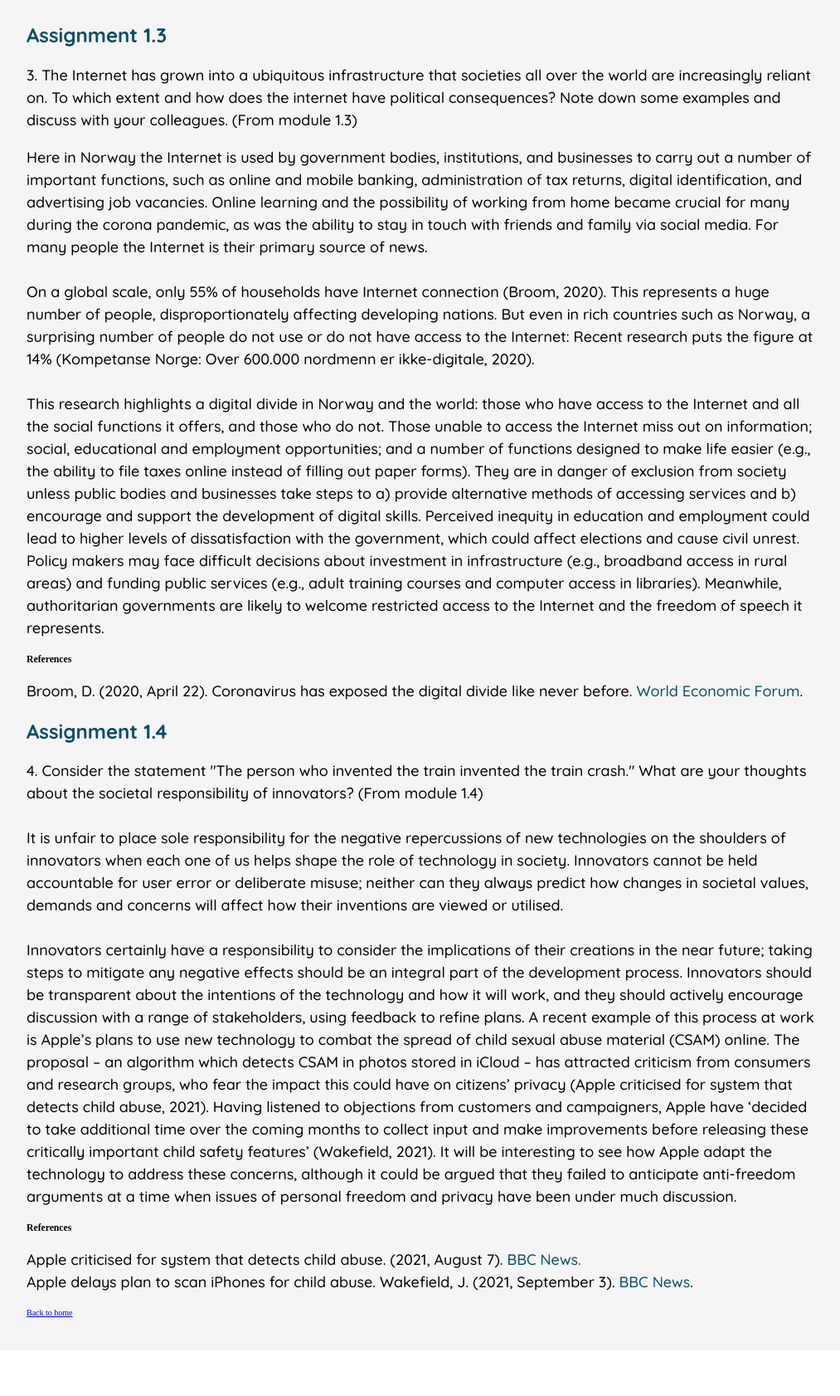
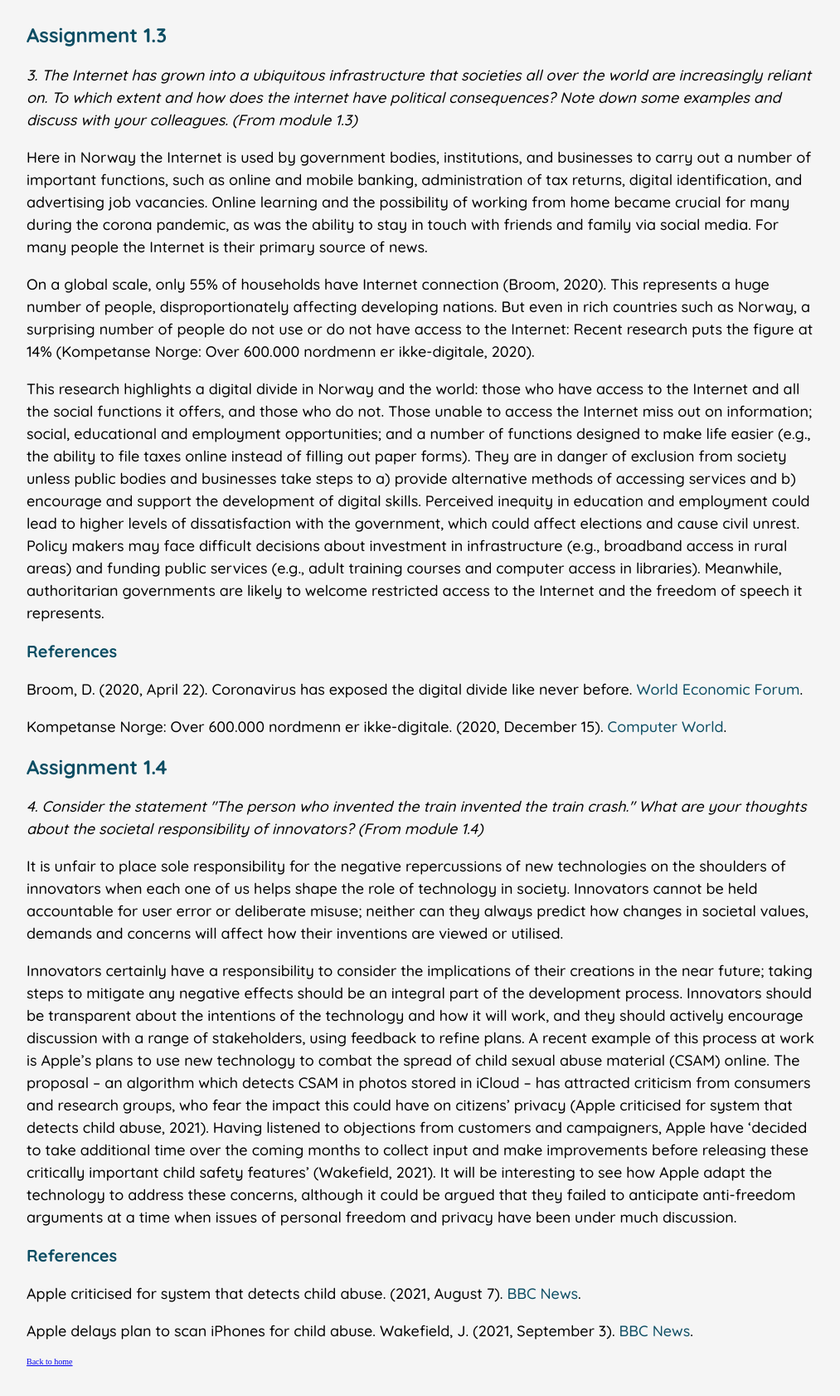
Before and after one commit to hakonem/DATA1200-Final-assignment, a plain HTML site: page pages/topical-information.html in a window 1280 px wide. Shown: the part 118-1800 px from the top of the page at 83% size, without its empty margins (128-1141 px from the left). Before the commit the page ends 1745 px from the top, so only its background shows below. Drawn offline with Linux system fonts and the light colour scheme.

Commit message:
fikset på topical-information.

```diff
--- a/pages/topical-information.html
+++ b/pages/topical-information.html
@@ -13,35 +13,25 @@
 <body>
 <section>
     <h1>Topical Information</h1>
-    <h2>Assignment 1.3</h2>
-    <p>
-        3. The Internet has grown into a ubiquitous infrastructure that societies all
-        over the world are increasingly reliant on. To which extent and how does the
-        internet have political consequences? Note down some examples and discuss with
-        your colleagues. (From module 1.3)
-    </p>
-    <p>
-        Here in Norway the Internet is used by government bodies, institutions, and businesses to carry out a number of important functions, such as online and mobile banking, administration of tax returns, digital identification, and advertising job vacancies. Online learning and the possibility of working from home became crucial for many during the corona pandemic, as was the ability to stay in touch with friends and family via social media. For many people the Internet is their primary source of news.<br><br>
-        On a global scale, only 55% of households have Internet connection (Broom, 2020). This represents a huge number of people, disproportionately affecting developing nations. But even in rich countries such as Norway, a surprising number of people do not use or do not have access to the Internet: Recent research puts the figure at 14% (Kompetanse Norge: Over 600.000 nordmenn er ikke-digitale, 2020).<br><br>
-        This research highlights a digital divide in Norway and the world: those who have access to the Internet and all the social functions it offers, and those who do not. Those unable to access the Internet miss out on information; social, educational and employment opportunities; and a number of functions designed to make life easier (e.g., the ability to file taxes online instead of filling out paper forms). They are in danger of exclusion from society unless public bodies and businesses take steps to a) provide alternative methods of accessing services and b) encourage and support the development of digital skills. Perceived inequity in education and employment could lead to higher levels of dissatisfaction with the government, which could affect elections and cause civil unrest. Policy makers may face difficult decisions about investment in infrastructure (e.g., broadband access in rural areas) and funding public services (e.g., adult training courses and computer access in libraries). Meanwhile, authoritarian governments are likely to welcome restricted access to the Internet and the freedom of speech it represents.<br>
-    </p>
-    <h3>References</h3>
-        <p>
-            Broom, D. (2020, April 22). Coronavirus has exposed the digital divide like never before. <a href = "https://www.weforum.org/agenda/2020/04/coronavirus-covid-19-pandemic-digital-divide-internet-data-broadband-mobbile/">World Economic Forum</a>. <br>
-</p>
-    <h2>Assignment 1.4</h2>
-    <p>
 
-        4. Consider the statement "The person who invented the train invented the train crash." What are your thoughts about the societal responsibility of innovators? (From module 1.4)<br><br>
-        It is unfair to place sole responsibility for the negative repercussions of new technologies on the shoulders of innovators when each one of us helps shape the role of technology in society. Innovators cannot be held accountable for user error or deliberate misuse; neither can they always predict how changes in societal values, demands and concerns will affect how their inventions are viewed or utilised.<br><br>
-        Innovators certainly have a responsibility to consider the implications of their creations in the near future; taking steps to mitigate any negative effects should be an integral part of the development process. Innovators should be transparent about the intentions of the technology and how it will work, and they should actively encourage discussion with a range of stakeholders, using feedback to refine plans. A recent example of this process at work is Apple’s plans to use new technology to combat the spread of child sexual abuse material (CSAM) online. The proposal – an algorithm which detects CSAM in photos stored in iCloud – has attracted criticism from consumers and research groups, who fear the impact this could have on citizens’ privacy (Apple criticised for system that detects child abuse, 2021). Having listened to objections from customers and campaigners, Apple have ‘decided to take additional time over the coming months to collect input and make improvements before releasing these critically important child safety features’ (Wakefield, 2021). It will be interesting to see how Apple adapt the technology to address these concerns, although it could be argued that they failed to anticipate anti-freedom arguments at a time when issues of personal freedom and privacy have been under much discussion.
-</p>
-    <h3>References</h3>
-    <p>
-        Apple criticised for system that detects child abuse. (2021, August 7). <a href ="https://www.bbc.com/news/technology-58124495">BBC News.</a><br>
-        Apple delays plan to scan iPhones for child abuse. Wakefield, J. (2021, September 3). <a href ="https://www.bbc.com/news/technology-58433647">BBC News</a>.
+        <h2>Assignment 1.3</h2>
+            <p><I>3. The Internet has grown into a ubiquitous infrastructure that societies all over the world are increasingly reliant on. To which extent and how does the internet have political consequences? Note down some examples and discuss with your colleagues. (From module 1.3)</I></p>
+            <p>Here in Norway the Internet is used by government bodies, institutions, and businesses to carry out a number of important functions, such as online and mobile banking, administration of tax returns, digital identification, and advertising job vacancies. Online learning and the possibility of working from home became crucial for many during the corona pandemic, as was the ability to stay in touch with friends and family via social media. For many people the Internet is their primary source of news.</p>
+            <p>On a global scale, only 55% of households have Internet connection (Broom, 2020). This represents a huge number of people, disproportionately affecting developing nations. But even in rich countries such as Norway, a surprising number of people do not use or do not have access to the Internet: Recent research puts the figure at 14% (Kompetanse Norge: Over 600.000 nordmenn er ikke-digitale, 2020).</p>
+            <p>This research highlights a digital divide in Norway and the world: those who have access to the Internet and all the social functions it offers, and those who do not. Those unable to access the Internet miss out on information; social, educational and employment opportunities; and a number of functions designed to make life easier (e.g., the ability to file taxes online instead of filling out paper forms). They are in danger of exclusion from society unless public bodies and businesses take steps to a) provide alternative methods of accessing services and b) encourage and support the development of digital skills. Perceived inequity in education and employment could lead to higher levels of dissatisfaction with the government, which could affect elections and cause civil unrest. Policy makers may face difficult decisions about investment in infrastructure (e.g., broadband access in rural areas) and funding public services (e.g., adult training courses and computer access in libraries). Meanwhile, authoritarian governments are likely to welcome restricted access to the Internet and the freedom of speech it represents.</p>
 
-    </p>
+        <h3>References</h3>
+            <p>Broom, D. (2020, April 22). Coronavirus has exposed the digital divide like never before. <a href = "https://www.weforum.org/agenda/2020/04/coronavirus-covid-19-pandemic-digital-divide-internet-data-broadband-mobbile/">World Economic Forum</a>.</p>
+            <p>Kompetanse Norge: Over 600.000 nordmenn er ikke-digitale. (2020, December 15). <a href ="https://www.cw.no/artikkel/digitalisering/kompetanse-norge-over-600000-nordmenn-ikke-digitale">Computer World</a>.</p>
+
+        <h2>Assignment 1.4</h2>
+            <p><I>4. Consider the statement "The person who invented the train invented the train crash." What are your thoughts about the societal responsibility of innovators? (From module 1.4)</I></p>
+            <p>It is unfair to place sole responsibility for the negative repercussions of new technologies on the shoulders of innovators when each one of us helps shape the role of technology in society. Innovators cannot be held accountable for user error or deliberate misuse; neither can they always predict how changes in societal values, demands and concerns will affect how their inventions are viewed or utilised.</p>
+            <p>Innovators certainly have a responsibility to consider the implications of their creations in the near future; taking steps to mitigate any negative effects should be an integral part of the development process. Innovators should be transparent about the intentions of the technology and how it will work, and they should actively encourage discussion with a range of stakeholders, using feedback to refine plans. A recent example of this process at work is Apple’s plans to use new technology to combat the spread of child sexual abuse material (CSAM) online. The proposal – an algorithm which detects CSAM in photos stored in iCloud – has attracted criticism from consumers and research groups, who fear the impact this could have on citizens’ privacy (Apple criticised for system that detects child abuse, 2021). Having listened to objections from customers and campaigners, Apple have ‘decided to take additional time over the coming months to collect input and make improvements before releasing these critically important child safety features’ (Wakefield, 2021). It will be interesting to see how Apple adapt the technology to address these concerns, although it could be argued that they failed to anticipate anti-freedom arguments at a time when issues of personal freedom and privacy have been under much discussion.</p>
+
+        <h3>References</h3>
+            <p>Apple criticised for system that detects child abuse. (2021, August 7). <a href ="https://www.bbc.com/news/technology-58124495">BBC News</a>.</p>
+            <p>Apple delays plan to scan iPhones for child abuse. Wakefield, J. (2021, September 3). <a href ="https://www.bbc.com/news/technology-58433647">BBC News</a>.</p>
 
     <a href="../index.html">Back to home</a>
 </section>
--- a/stylesheet.css
+++ b/stylesheet.css
@@ -65,6 +65,12 @@ h1 {
 h2 {
     font-family: 'Quicksand', sans-serif;
     font-size: 2.4rem;
+    color: #0C4D63;
+}
+
+h3 {
+    font-family: 'Quicksand', sans-serif;
+    font-size: 2rem;
     color: #0C4D63;
 }
 
```
